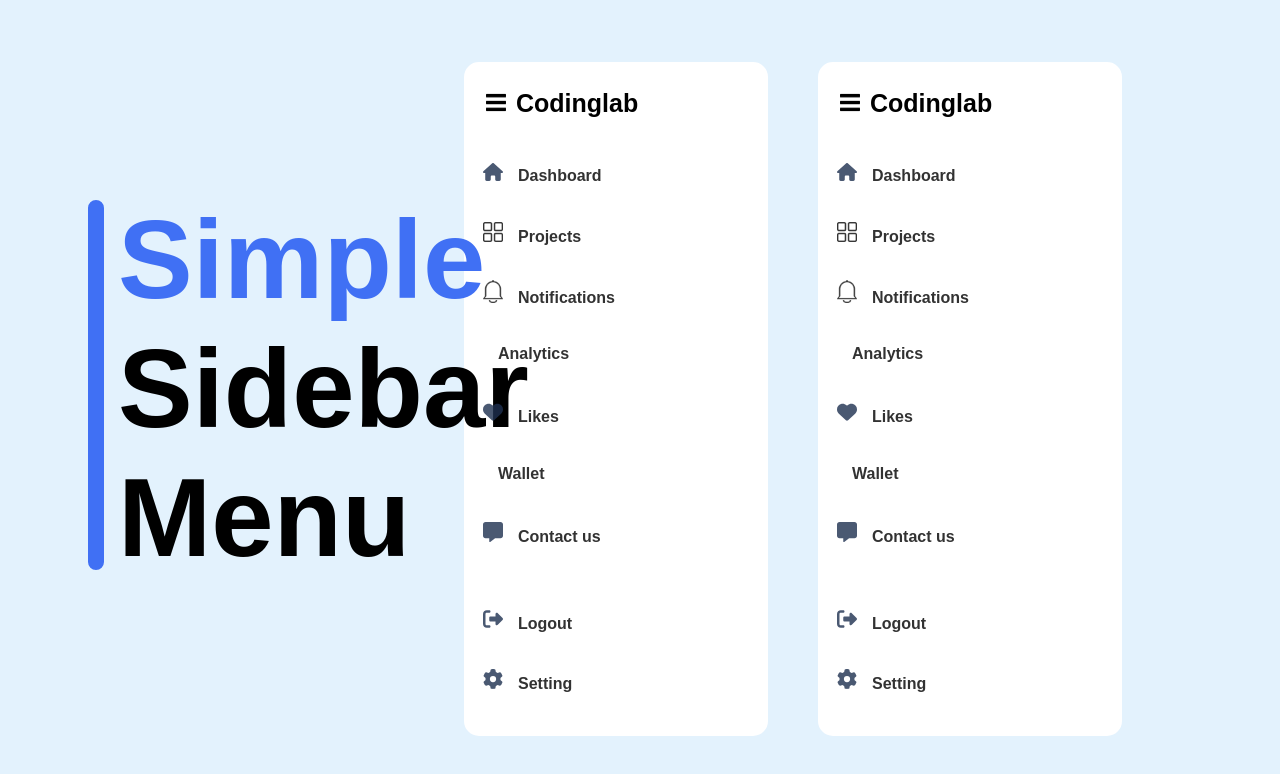
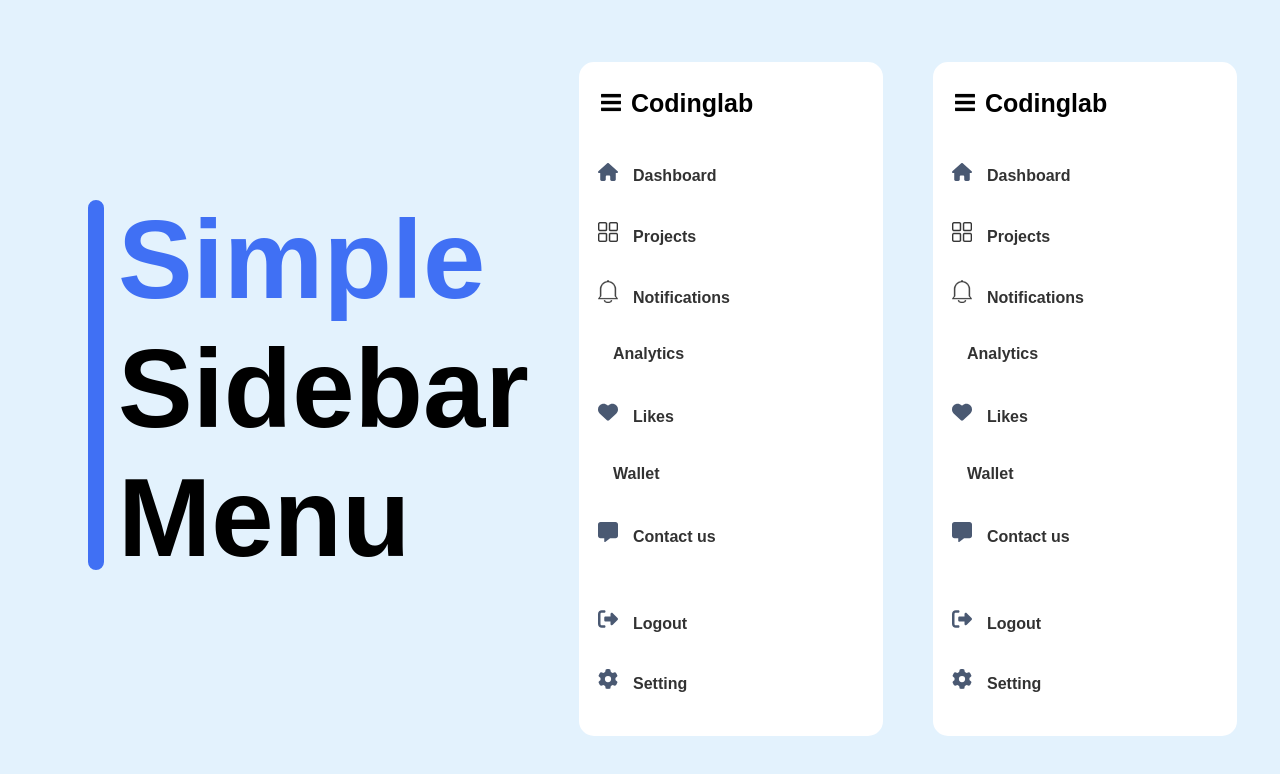
Before and after one commit to devObaid/sayalni_assigment_codinglab, a plain HTML site: page index.html in a window 1280 px wide. Drawn offline with Linux system fonts and the light colour scheme.

Commit message:
Update style.css

```diff
--- a/style.css
+++ b/style.css
@@ -24,7 +24,7 @@ margin-bottom: 6px;
 #right1{
     float: right;
     margin-top: -520px;
-    margin-right: 150px; ;
+    margin-right: 35px; ;
 }
 #right2{
     float: right;
```
